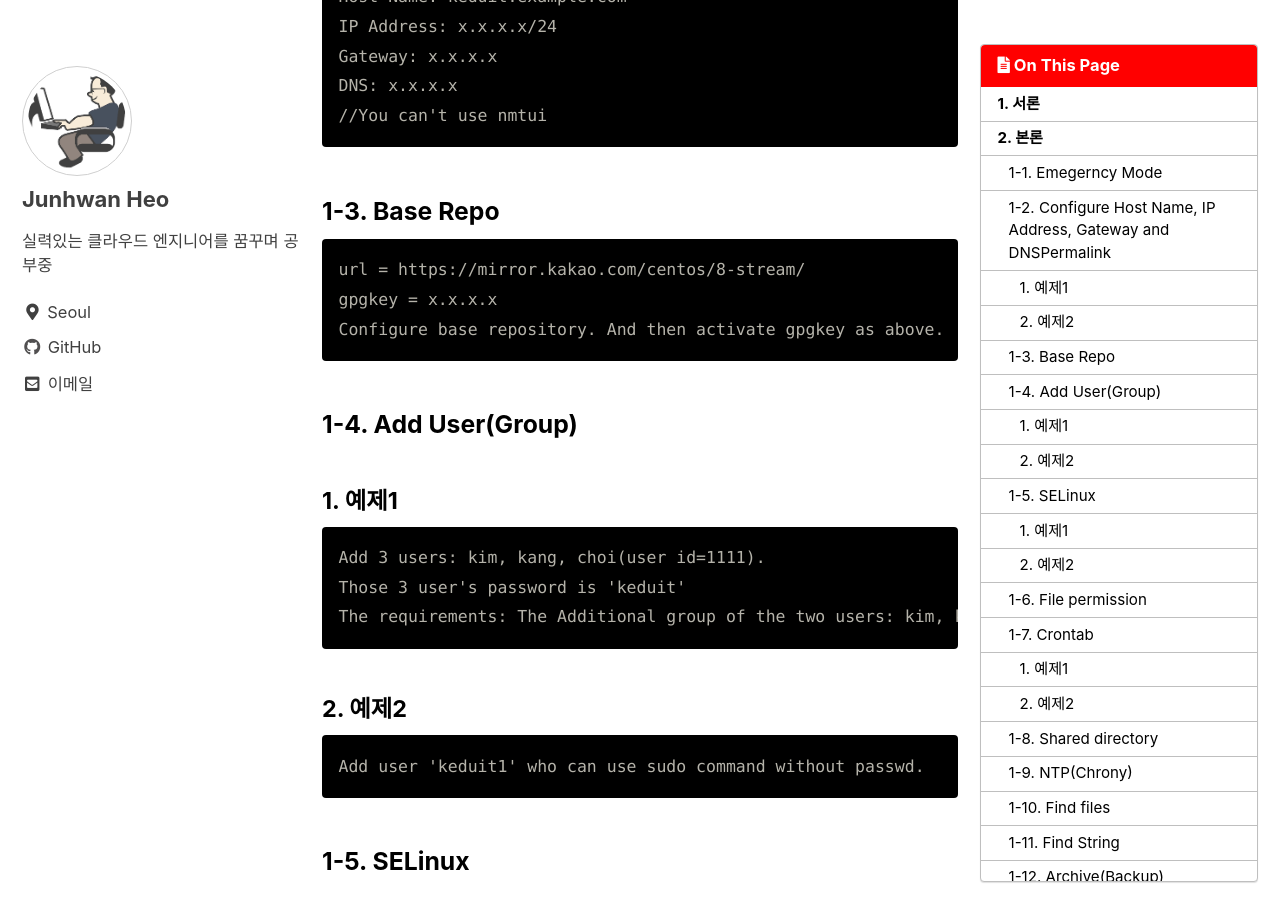
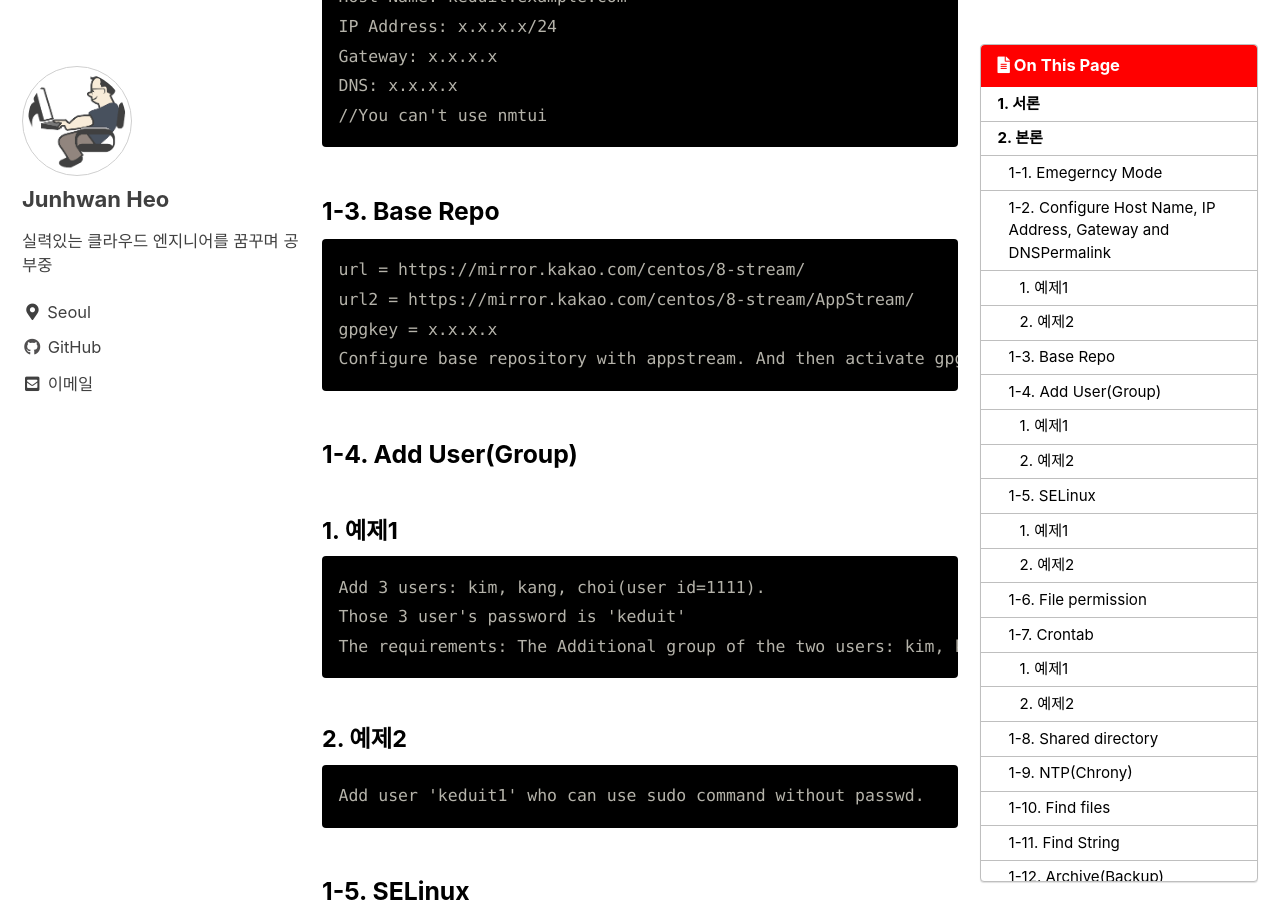
Before and after one commit to holeman4110/holeman4110.github.io, a Jekyll site: the page built from _posts/2023-02-19-rhcsa4.md, in a window 1280 px wide and 900 px high, scrolled down 1331 px. Built offline with Jekyll 4.4.1, drawn with Linux system fonts in a browser that asks for light colours; cached includes are drawn as plain includes; a script bundle is joined from its source files by our own code; comment, search, counter and statistics services are not loaded.

Commit message:
Update 2023-02-19-rhcsa4.md

````diff
--- a/_posts/2023-02-19-rhcsa4.md
+++ b/_posts/2023-02-19-rhcsa4.md
@@ -59,8 +59,9 @@ DNS: x.x.x.x
 
 ```
 url = https://mirror.kakao.com/centos/8-stream/
+url2 = https://mirror.kakao.com/centos/8-stream/AppStream/
 gpgkey = x.x.x.x
-Configure base repository. And then activate gpgkey as above.
+Configure base repository with appstream. And then activate gpgkey as above.
 ```
 
 ### 1-4. Add User(Group)
````
